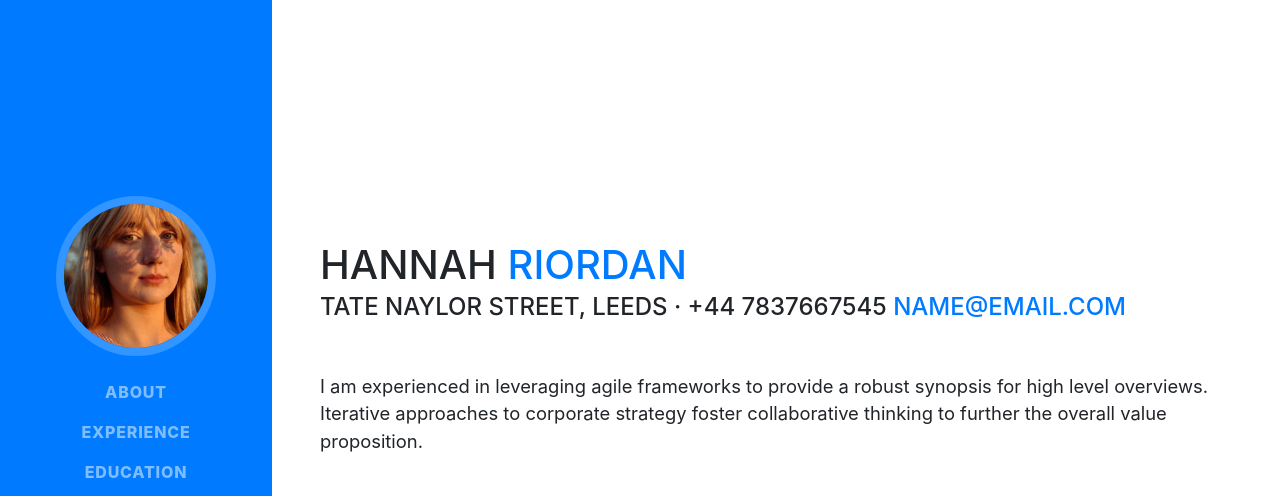
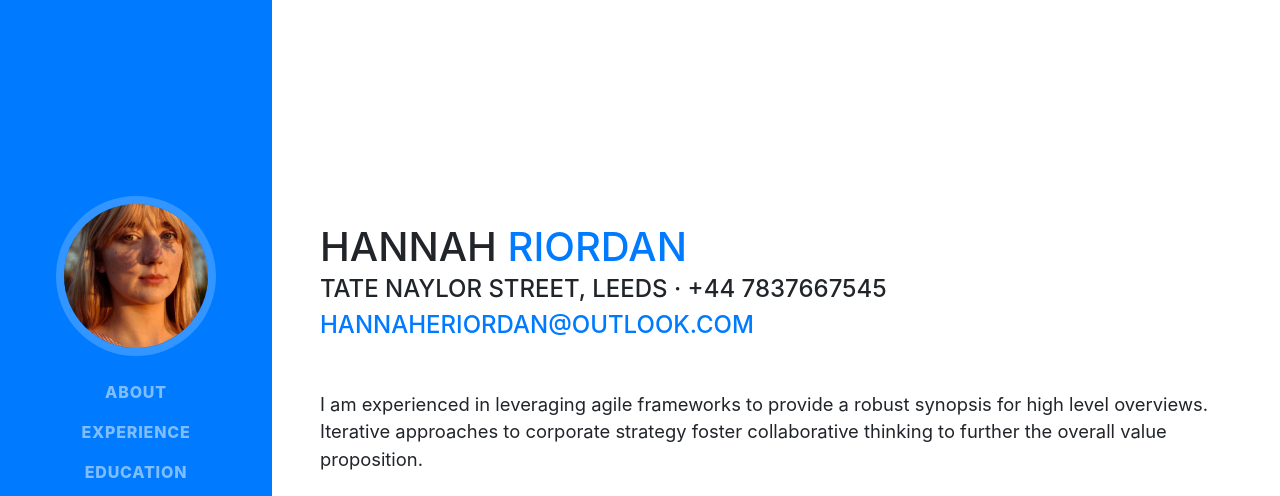
Before and after one commit to hannahriordan/hannahriordan.github.io, a website with bundled scripts: page index.html in a window 1280 px wide. Shown: the top 496 px of the page. Built offline with nearby package versions, Linux system fonts and the light colour scheme; a web font is replaced by a local one.

Commit message:
Email update

```diff
--- a/index.html
+++ b/index.html
@@ -67,7 +67,7 @@
             <span class="text-primary">Riordan</span>
           </h1>
           <div class="subheading mb-5">Tate Naylor Street, Leeds · +44 7837667545
-            <a href="mailto:name@email.com">name@email.com</a>
+            <a href="mailto:name@email.com">hannaheriordan@outlook.com</a>
           </div>
           <p class="lead mb-5">I am experienced in leveraging agile frameworks to provide a robust synopsis for high level overviews. Iterative approaches to corporate strategy foster collaborative thinking to further the overall value proposition.</p>
           <div class="social-icons">
```
